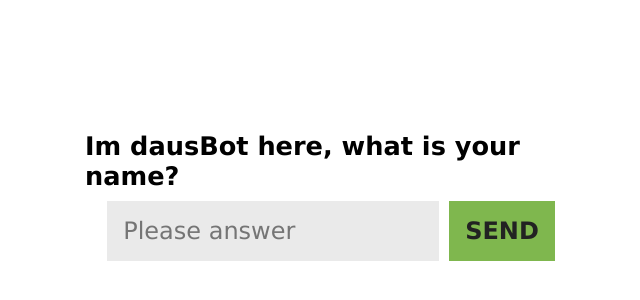
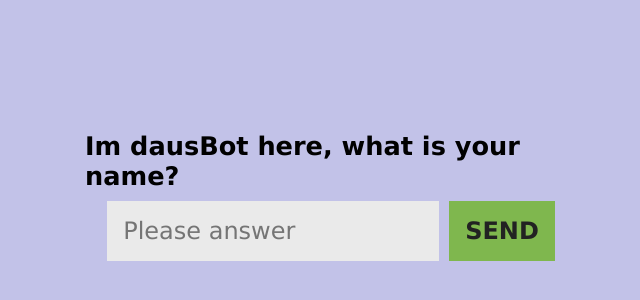
Before and after one commit to firdausfitri/fak3ChatBot, a plain HTML site: page index.html in a window 1280 px wide. Shown: the part 204-504 px from the top of the page, without its empty margins (309-949 px from the left). Drawn offline with Linux system fonts and the light colour scheme.

Commit message:
update bg color

```diff
--- a/style.css
+++ b/style.css
@@ -3,6 +3,7 @@
     padding: 0;
     box-sizing: border-box;
     font-family: 'Lucida Sans', 'Lucida Sans Regular', 'Lucida Grande', 'Lucida Sans Unicode', Geneva, Verdana, sans-serif;
+    background-color: rgb(194, 194, 232);
 }
 
 .container {
```
